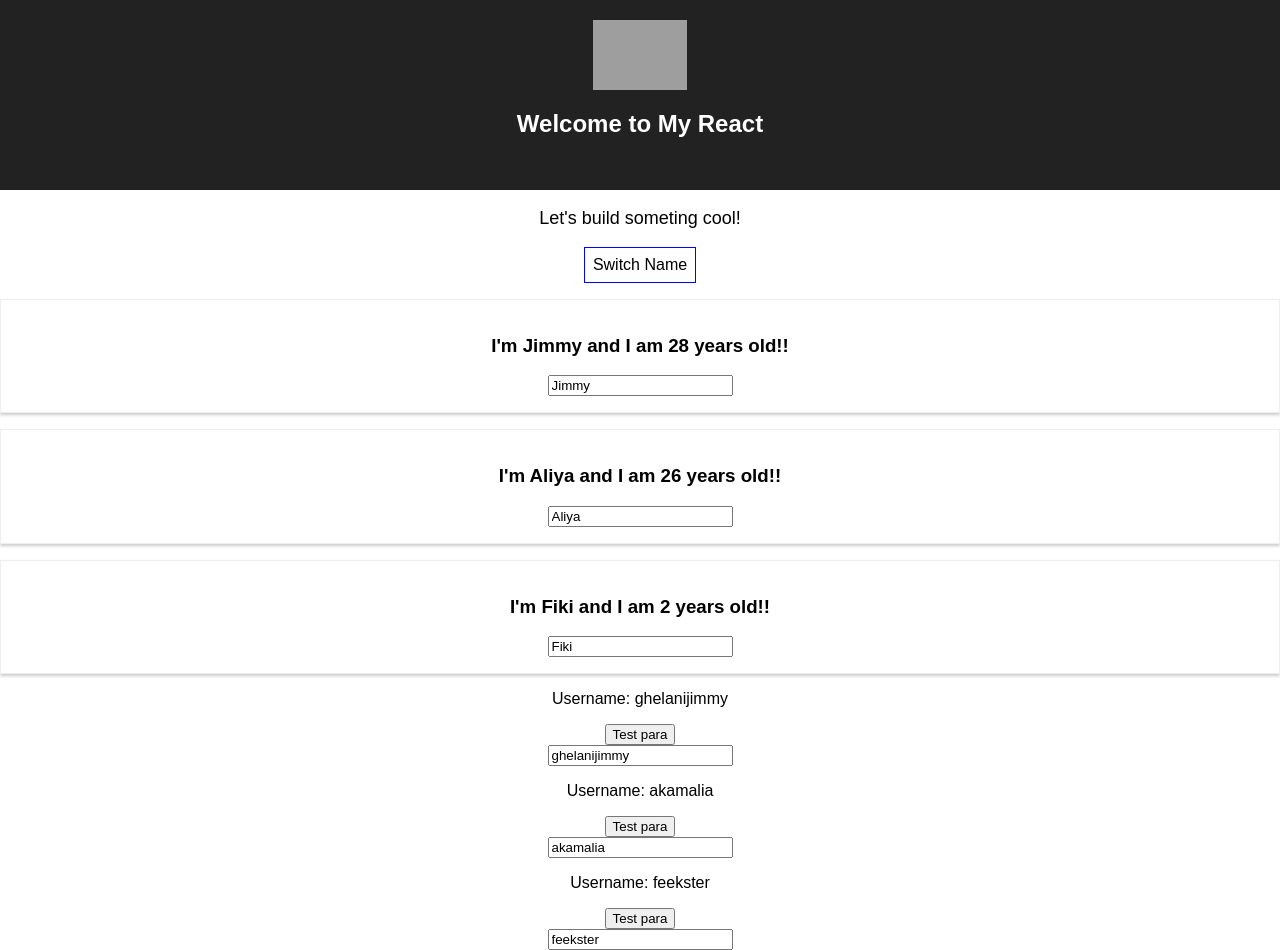
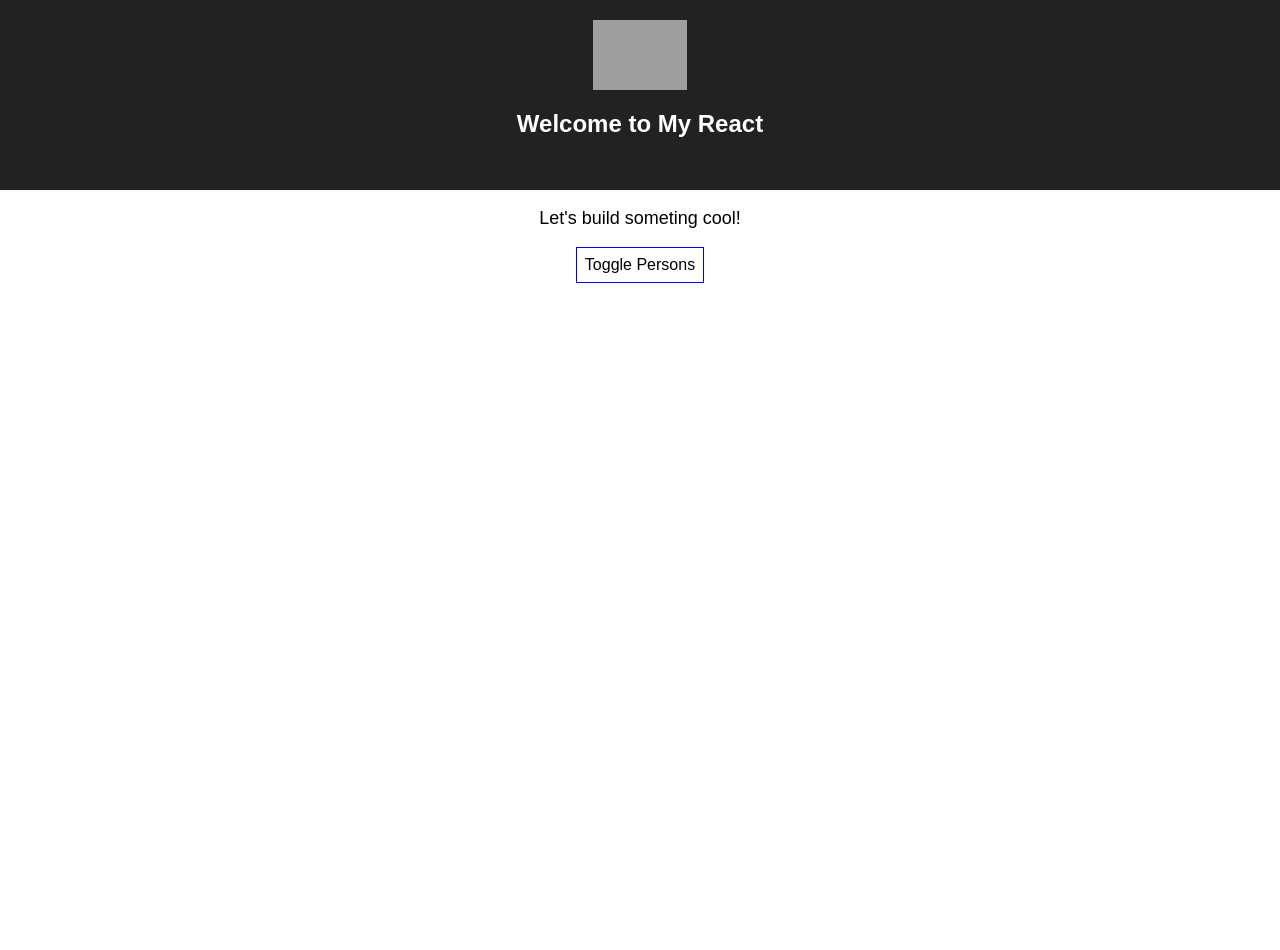
Before and after one commit to ghelanijimmy/learn-react, a React (Create React App) app: page / in a window 1280 px wide. After the commit the page ends 800 px from the top, so only its background shows below. Built offline with nearby package versions, Linux system fonts and the light colour scheme; grey boxes are pictures that could not be loaded.

Commit message:
show hide on click

```diff
--- a/src/App.js
+++ b/src/App.js
@@ -45,7 +45,7 @@
           age: 2,
           username: 'changedUser',
         }
-      ]
+      ], showPersons: false
     });
   }
 
@@ -115,6 +115,13 @@
     });
   }
 
+  togglePersonsHandler = () => {
+    const doesShow = this.state.showPersons;
+    this.setState({
+      showPersons: !doesShow
+    });
+  }
+
   render() {
 
     const style = {
@@ -125,16 +132,11 @@
       cursor: 'pointer'
     };
 
-    return (
-      <div className="App">
-        <header className="App-header">
-          <img src="https://jgdesigns.ca/wp-content/uploads/2015/08/JGDesignsIcon.png" className="" alt="logo" width="auto" height="70"/>
-          <h1 className="App-title">Welcome to My React</h1>
-        </header>
-        <p className="App-intro">
-          Let{"'"}s build someting cool!
-        </p>
-        <button style={style} onClick={() => this.switchNameHandler('JimmyG')}>Switch Name</button>
+    let persons = null;
+
+    if(this.state.showPersons){
+      persons = (
+        <div className="Person">
           <Person
             name={this.state.persons[0].name}
             age={this.state.persons[0].age}
@@ -152,33 +154,21 @@
             age={this.state.persons[2].age}
           >
           </Person>
+        </div>
+      );
+    }
 
-        <UserOutput
-          clicked={this.usernameClickHandler}
-          username={this.state.persons[0].username}
-        />
-        <UserInput
-          changed={this.usernameChangeHandler}
-          username={this.state.persons[0].username}
-        />
-
-        <UserOutput
-          clicked={this.usernameClickHandler}
-          username={this.state.persons[1].username}
-        />
-        <UserInput
-          changed={this.usernameChangeHandler}
-          username={this.state.persons[1].username}
-        />
-
-        <UserOutput
-          clicked={this.usernameClickHandler}
-          username={this.state.persons[2].username}
-        />
-        <UserInput
-          changed={this.usernameChangeHandler}
-          username={this.state.persons[2].username}
-        />
+    return (
+      <div className="App">
+        <header className="App-header">
+          <img src="https://jgdesigns.ca/wp-content/uploads/2015/08/JGDesignsIcon.png" className="" alt="logo" width="auto" height="70"/>
+          <h1 className="App-title">Welcome to My React</h1>
+        </header>
+        <p className="App-intro">
+          Let{"'"}s build someting cool!
+        </p>
+        <button style={style} onClick={this.togglePersonsHandler}>Toggle Persons</button>
+        {persons}
 
       </div>
     );
--- a/src/Person/Person.css
+++ b/src/Person/Person.css
@@ -1,5 +1,5 @@
 .Person {
-    widows: 60%;
+    width: 50%;
     margin: 16px auto;
     border: 1px solid #eee;
     box-shadow: 0 2px 3px #ccc;
--- a/src/Person/UserOutput.js
+++ b/src/Person/UserOutput.js
@@ -2,7 +2,7 @@
 
 const UserOutput = (props) => {
     return(
-        <div>
+        <div className="Person">
             <p>Username: {props.username}</p>
             <button onClick={props.clicked} >Test para</button>
         </div>
```
Lines whose indentation alone changed are shown as unchanged.
